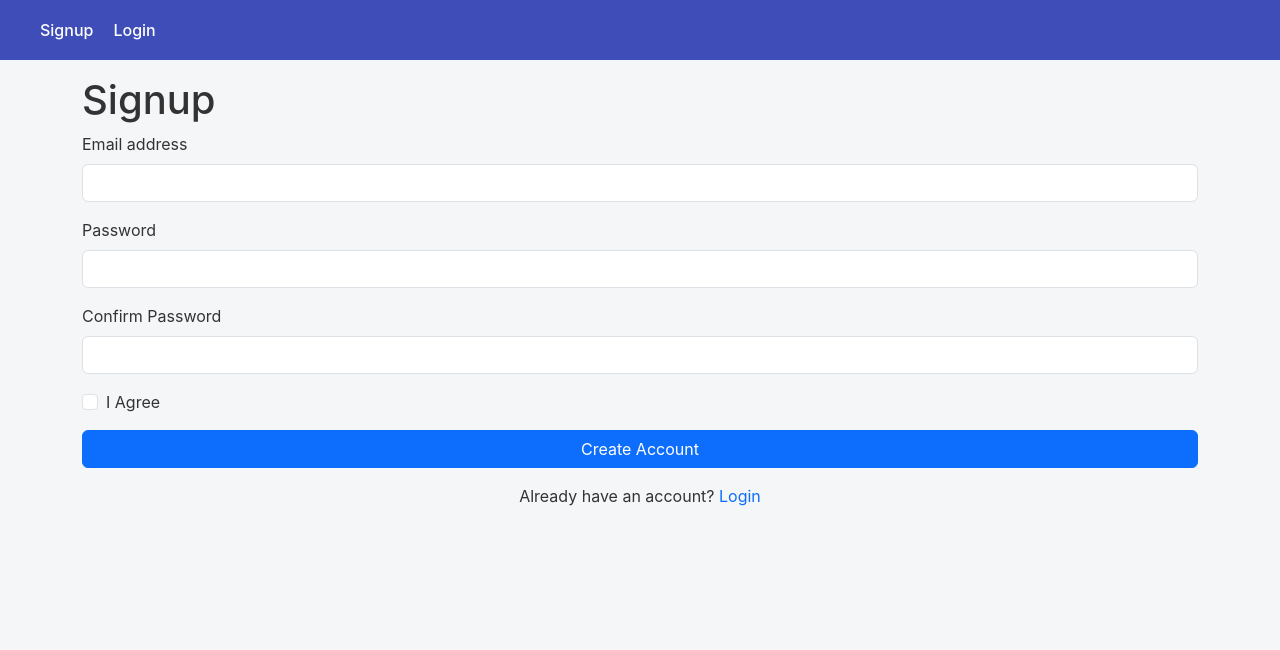
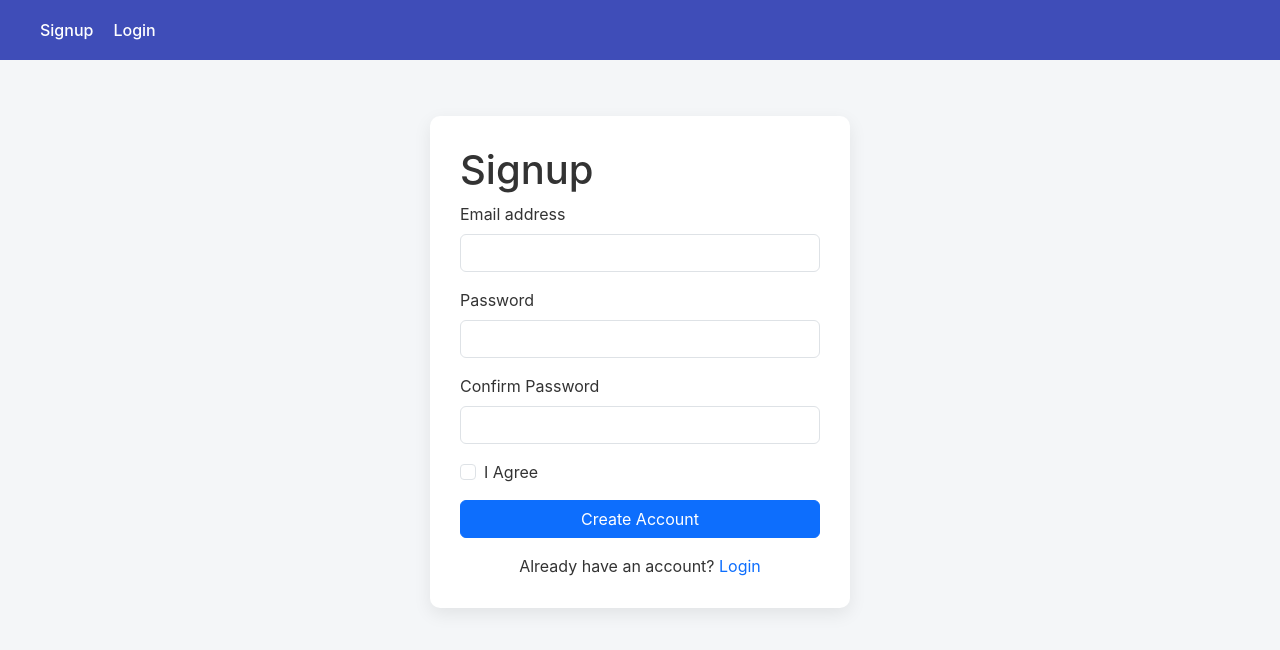
Before and after one commit to sankar-sivaperumal/React-, a React (Vite) app: page /signup in a window 1280 px wide. Shown: the top 650 px of the page. Built offline with nearby package versions, Linux system fonts and the light colour scheme.

Commit message:
updated style for signup and login page

```diff
--- a/src/App.css
+++ b/src/App.css
@@ -731,3 +731,24 @@ tbody tr:hover {
   accent-color: #3f4db8;
   cursor: pointer;
 }
+
+
+/* AUTH PAGE LAYOUT */
+
+.auth-wrapper {
+  display: flex;
+  justify-content: center;
+  padding-top: 40px;
+  padding-bottom: 40px;
+}
+
+
+
+.auth-form {
+  width: 100%;
+  max-width: 420px;
+  background: #fff;
+  padding: 30px;
+  border-radius: 10px;
+  box-shadow: 0 6px 18px rgba(0, 0, 0, 0.08);
+}
```
